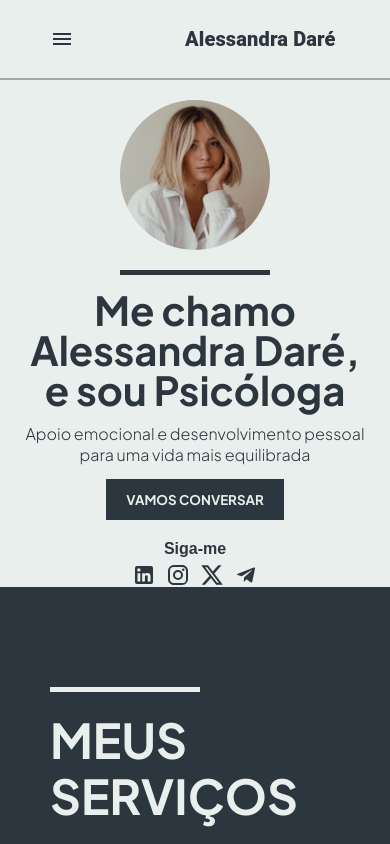
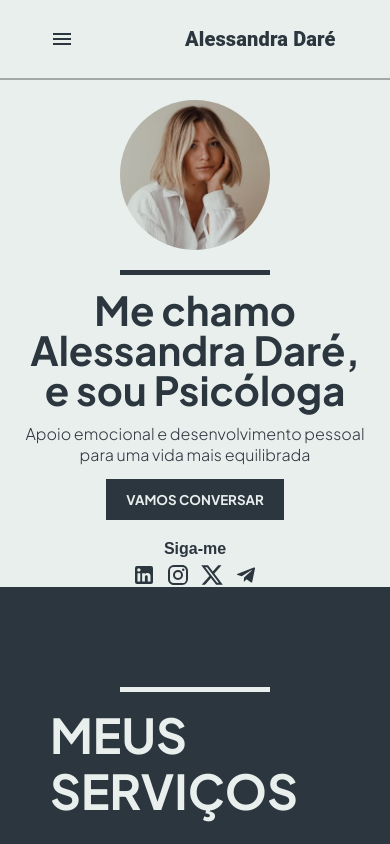
Before and after one commit to allessandrogomes/psychologist-portfolio, a Next.js app: page / in a window 390 px wide. Shown: the top 844 px of the page. Built offline with nearby package versions, Linux system fonts and the light colour scheme.

Commit message:
:iphone:responsive: centraliza a barra do componente 'TitleAndSubtitle' em telas menores.

```diff
--- a/src/components/shared/TitleAndSubtitle/styles.module.scss
+++ b/src/components/shared/TitleAndSubtitle/styles.module.scss
@@ -8,6 +8,11 @@
         height: 5px;
         background-color: $color1;
         margin-bottom: 20px;
+
+        @media (max-width: 768px) {
+            margin: 0 auto;
+            margin-bottom: 15px;
+        }
     }
 
     h2 {
```
